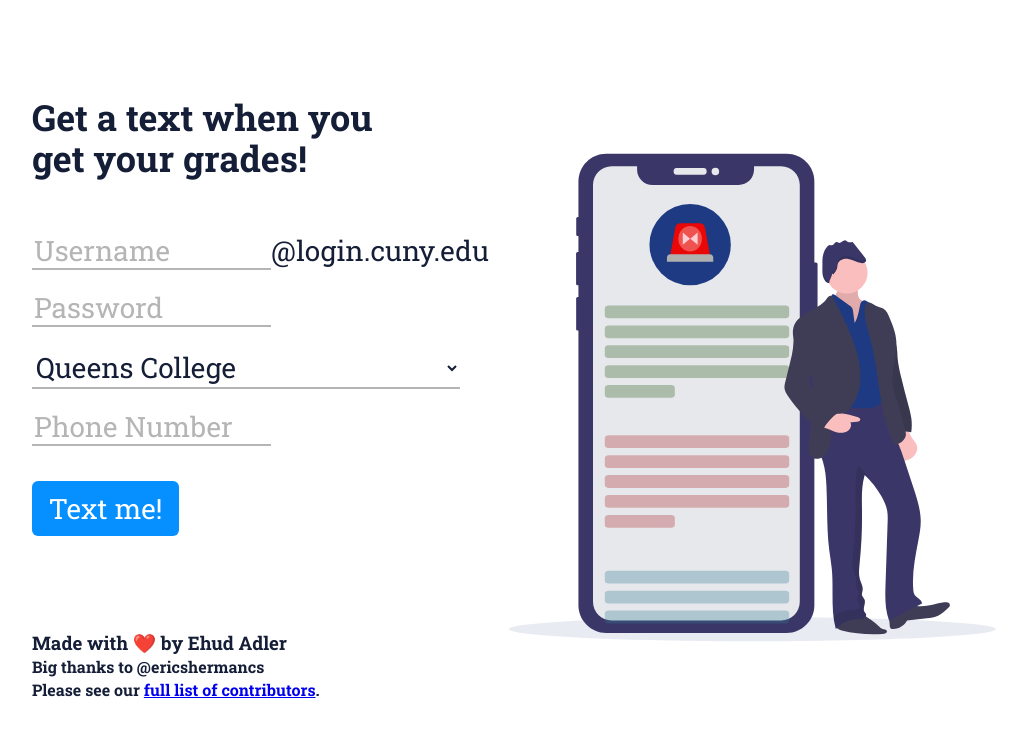
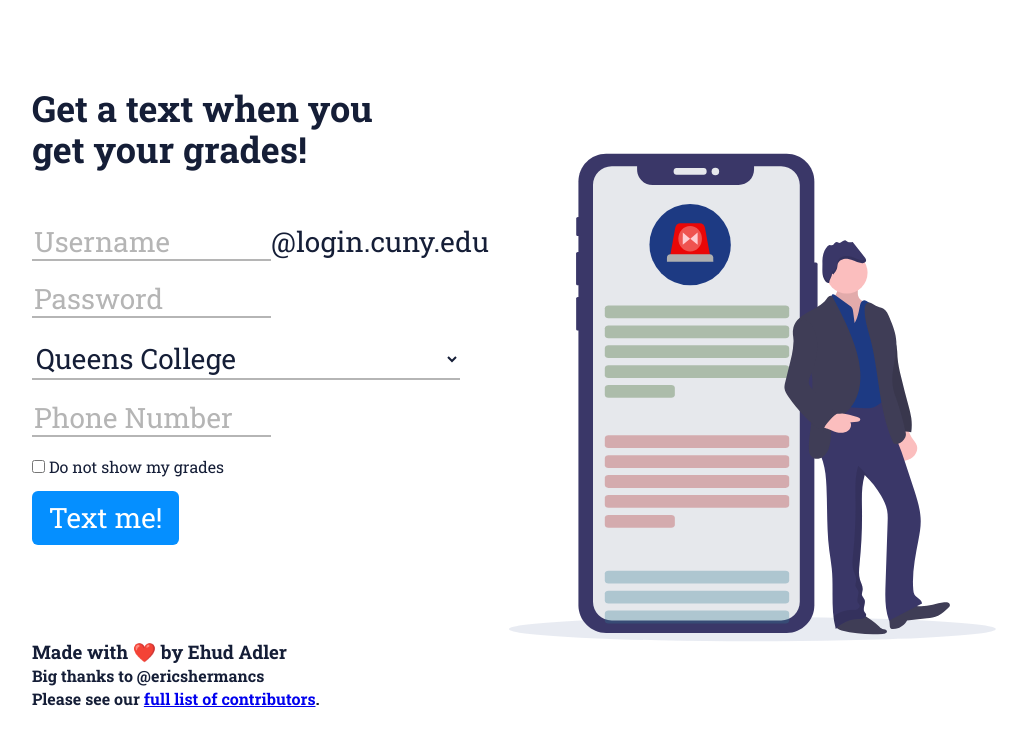
Before and after one commit to Grade-Notifier/GN-Core, a PHP site: page / in a window 1280 px wide. Shown: the top 746 px of the page, without its empty margins (120-1145 px from the left). Run offline with PHP 8.4, Linux system fonts and the light colour scheme; style sheets or scripts are compiled from the project's sources.

Commit message:
fix how hide grades works in code and in php

```diff
--- a/index.php
+++ b/index.php
@@ -8,17 +8,23 @@
     function display(){
         global $arr, $status, $title, $message;
         $cmd = '';
+        $hide_grades = 'false';
+        if(isset($_POST['hide_grades'])){
+            if($_POST['hide_grades']=='true'){
+                $hide_grades = 'true';
+            }
+        }
         if (gethostname() == "venus" || gethostname() == "mars") {
             require_once 'vendor/autoload.php';
             $dotenv = Dotenv\Dotenv::create(__DIR__);
             $dotenv->load();
             $account_pass = getenv('ACCOUNT_PASSWORD');
             $mars_user = getenv('MARS_USERNAME');
-            $cmd = 'echo "'.$account_pass.'" | su -c "python3 /home/fa18/313/'.$mars_user.'/public_html/grade-notifier/Grade-Notifier/src/core/initializegn.py --username='.$_POST["username"].' --password='.$_POST["password"].' --school='.$_POST["school"].' --phone='.$_POST["phone"].' --prod=true" - '.$mars_user;
+            $cmd = 'echo "'.$account_pass.'" | su -c "python3 /home/fa18/313/'.$mars_user.'/public_html/grade-notifier/Grade-Notifier/src/core/initializegn.py --username='.$_POST["username"].' --password='.$_POST["password"].' --school='.$_POST["school"].' --phone='.$_POST["phone"].' --hide_grades='.$hide_grades.' --prod=true" - '.$mars_user;
 
         } else {
             echo nl2br("********************\r\nRunning Local....\r\n********************\r\n");
-            $cmd = 'python3 src/core/initializegn.py --username='.$_POST["username"].' --password='.$_POST["password"].' --school='.$_POST["school"].' --phone='.$_POST["phone"];
+            $cmd = 'python3 src/core/initializegn.py --username='.$_POST["username"].' --password='.$_POST["password"].' --school='.$_POST["school"].' --phone='.$_POST["phone"].' --hide_grades='.$hide_grades;
         }
 
         $message = exec($cmd, $arr);
@@ -168,6 +174,8 @@ Get a text when you<br>get your grades!
 
 <input class="input input--full-width" type="text" name="phone" placeholder="Phone Number" required>
 <br>
+<input type="checkbox" name="hide_grades" value="true"> Do not show my grades
+<br>
 <input class="submit" type="submit" name="submit" value="Text me!">
 </form>
 <?php
```
Also changed, not shown: 1 other file.
